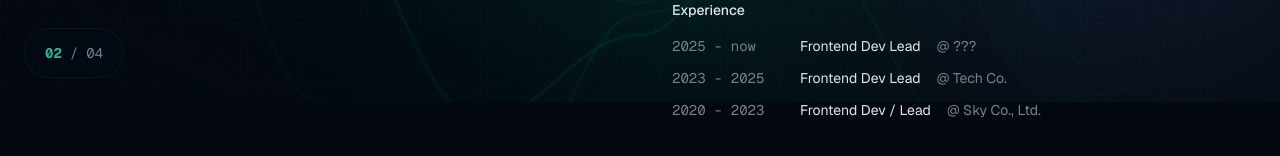
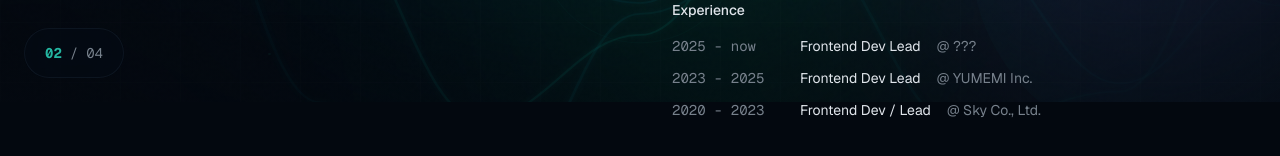
Before and after one commit to moppiiiii/inenico-portfolio, a Next.js app: page /about in a window 1280 px wide. Shown: the part 698-854 px from the top of the page. Built offline with nearby package versions, Linux system fonts and the light colour scheme.

Commit message:
fix: update company name in experiences section of AboutPage

```diff
--- a/src/app/about/page.tsx
+++ b/src/app/about/page.tsx
@@ -15,7 +15,7 @@ const skills = [
 
 const experiences = [
   { year: "2025 - now", role: "Frontend Dev Lead", company: "???" },
-  { year: "2023 - 2025", role: "Frontend Dev Lead", company: "Tech Co." },
+  { year: "2023 - 2025", role: "Frontend Dev Lead", company: "YUMEMI Inc." },
   {
     year: "2020 - 2023",
     role: "Frontend Dev / Lead",
```
